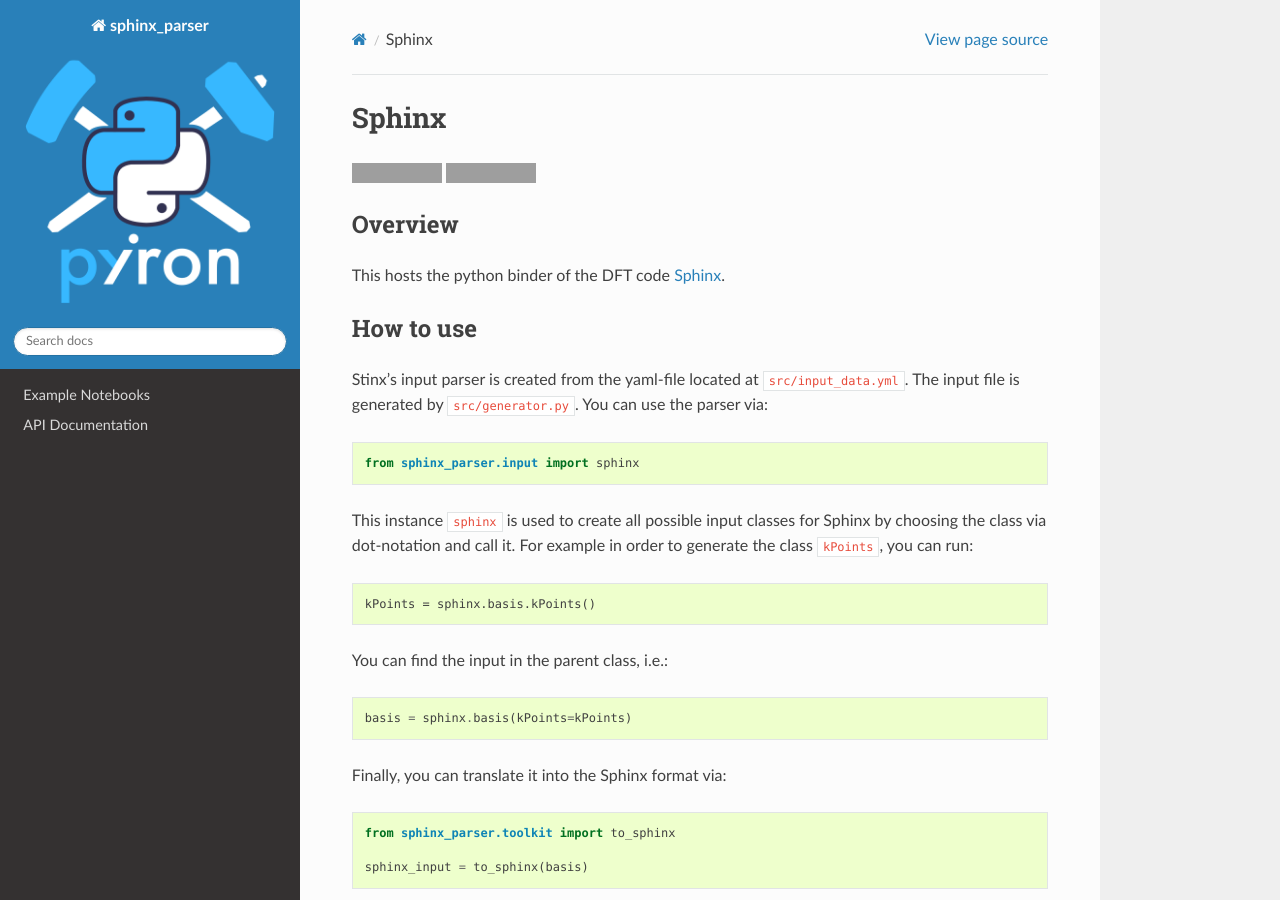
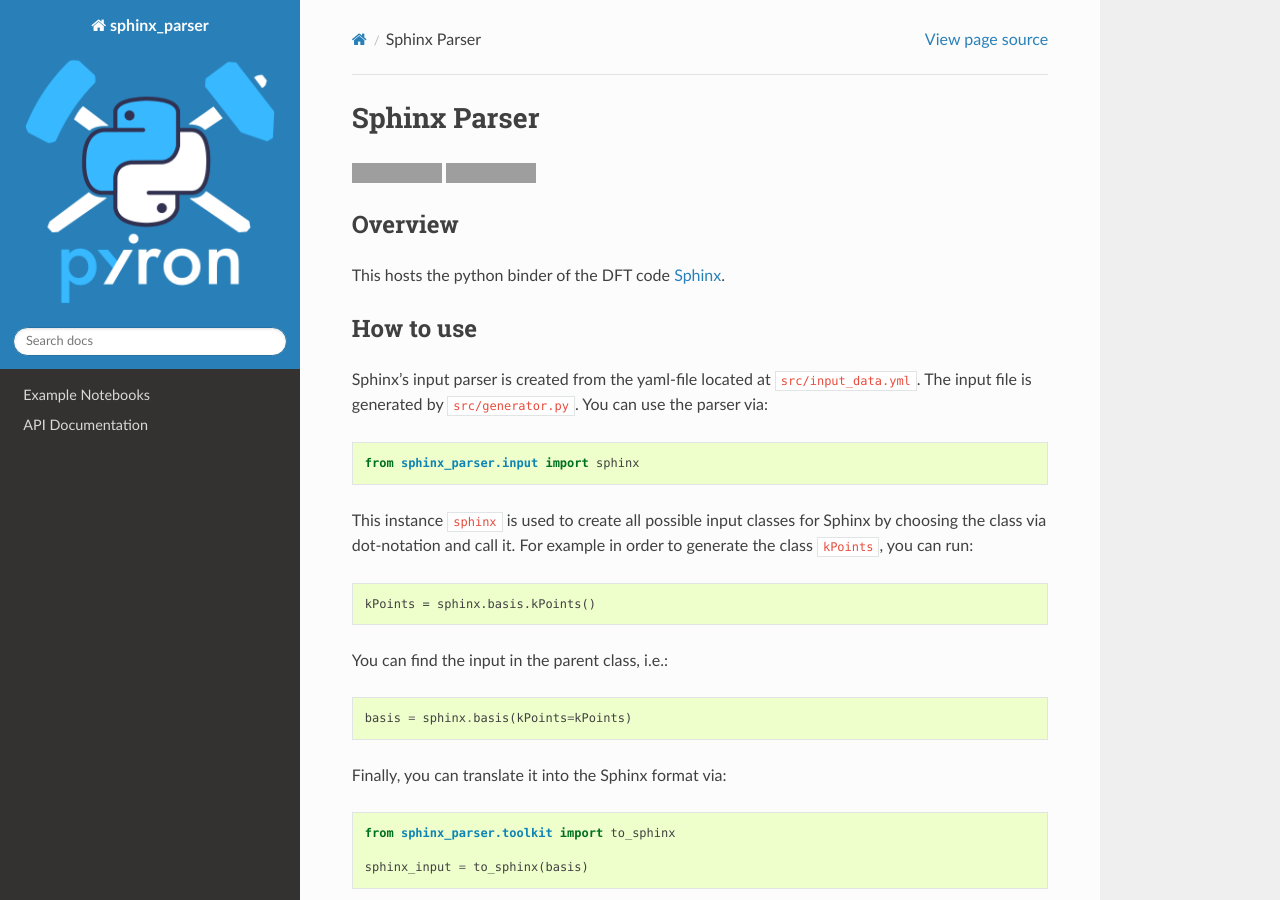
Before and after one commit to pyiron/sphinx_parser, a Sphinx documentation site: the page built from docs/README.md, in a window 1280 px wide and 900 px high. Built offline with Sphinx 7.4.7 and the Read the Docs theme 3.1.0, drawn with Linux system fonts in a browser that asks for light colours; grey boxes are pictures that could not be loaded.

Commit message:
Correct project name and fix text errors in README
Updated the README to correct the project name from 'Sphinx' to 'Sphinx Parser' and fixed minor text errors.

````diff
--- a/docs/README.md
+++ b/docs/README.md
@@ -1,4 +1,4 @@
-# Sphinx
+# Sphinx Parser
 
 [![Push-Pull](https://github.com/pyiron/sphinx_parser/actions/workflows/push-pull.yml/badge.svg)](https://github.com/pyiron/sphinx_parser/actions/workflows/push-pull.yml)
 [![codecov](https://codecov.io/gh/pyiron/sphinx_parser/graph/badge.svg?token=YNZE8VS78Y)](https://codecov.io/gh/pyiron/sphinx_parser)
@@ -9,7 +9,7 @@ This hosts the python binder of the DFT code [Sphinx](https://sxrepo.mpie.de).
 
 ## How to use
 
-Stinx's input parser is created from the yaml-file located at `src/input_data.yml`. The input file is generated by `src/generator.py`. You can use the parser via:
+Sphinx's input parser is created from the yaml-file located at `src/input_data.yml`. The input file is generated by `src/generator.py`. You can use the parser via:
 
 ```python
 from sphinx_parser.input import sphinx
````
